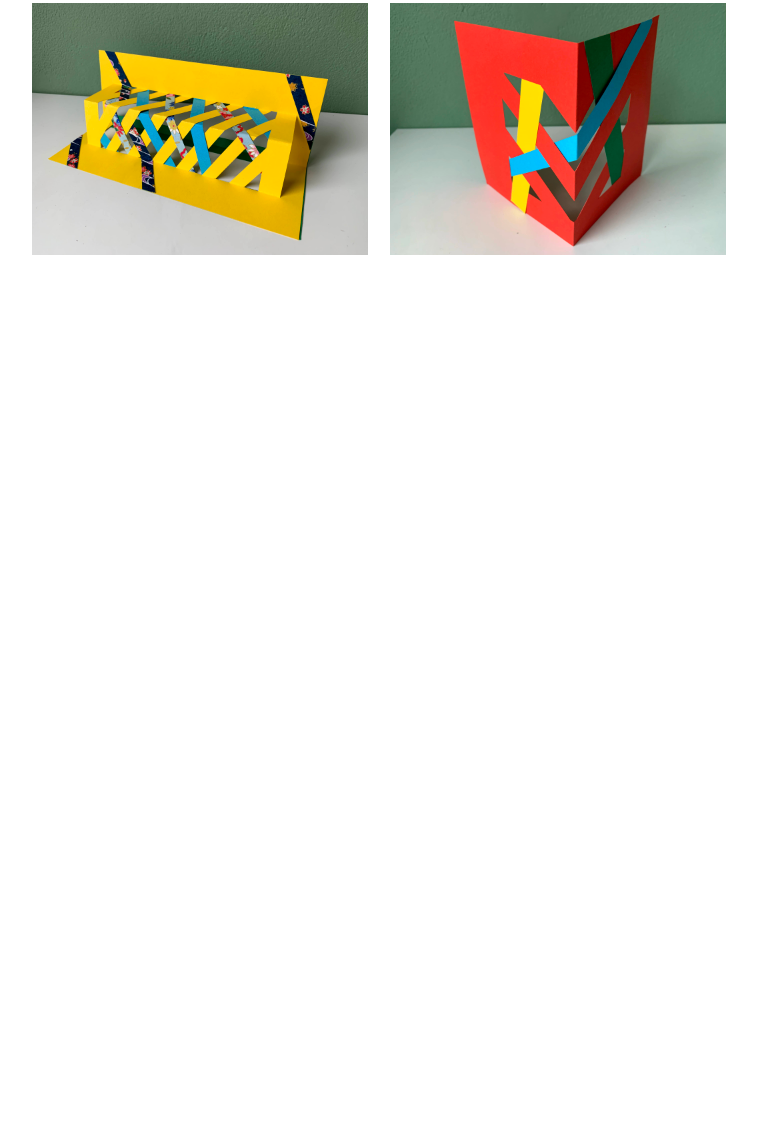
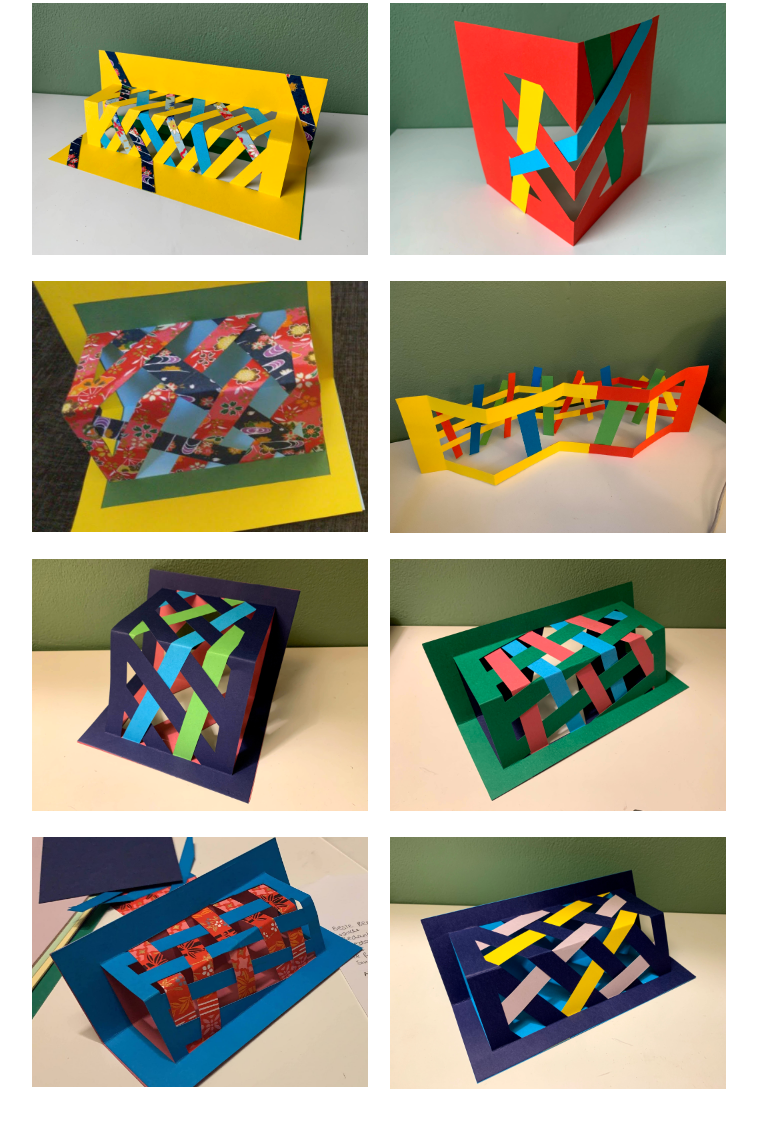
Before and after one commit to copplestone/gracecopplestone_website, a plain HTML site: page cards.html in a window 1280 px wide. Shown: the part 1871-2998 px from the top of the page, without its empty margins (261-1018 px from the left). Before the commit the page ends 2184 px from the top, so only its background shows below. Drawn offline with nearby package versions, Linux system fonts and the light colour scheme; some packages are replaced by stand-ins of ours; files whose address does not match are found by name.

Commit message:
final cards of 2020

```diff
--- a/cards.html
+++ b/cards.html
@@ -73,4 +73,16 @@
     <img src="assets/img/cards/card2020_janna_parents.jpg" style="float: left; width: 30%; margin-left: 2%; margin-top:0px; margin-bottom: 0.5em;">
     <p style="clear: both;"><br>
 
+    <img src="assets/img/cards/card2020_emily.jpg" style="float: left; width: 30%; margin-left: 19%; margin-top:0px; margin-bottom: 0.5em;">
+    <img src="assets/img/cards/card2020_jill2.jpg" style="float: left; width: 30%; margin-left: 2%; margin-top:0px; margin-bottom: 0.5em;">
+    <p style="clear: both;"><br>
+
+    <img src="assets/img/cards/card2020_johannes.jpg" style="float: left; width: 30%; margin-left: 19%; margin-top:0px; margin-bottom: 0.5em;">
+    <img src="assets/img/cards/card2020_stefano.jpg" style="float: left; width: 30%; margin-left: 2%; margin-top:0px; margin-bottom: 0.5em;">
+    <p style="clear: both;"><br>
+
+    <img src="assets/img/cards/card2020_roeters.jpg" style="float: left; width: 30%; margin-left: 19%; margin-top:0px; margin-bottom: 0.5em;">
+    <img src="assets/img/cards/card2020_creak.jpg" style="float: left; width: 30%; margin-left: 2%; margin-top:0px; margin-bottom: 0.5em;">
+    <p style="clear: both;"><br>
+
 </body>
```
Also changed, not shown: assets/img/cards/card2020_creak.jpg (added), assets/img/cards/card2020_emily.jpg (added), assets/img/cards/card2020_jill2.jpg (added), assets/img/cards/card2020_johannes.jpg (added), assets/img/cards/card2020_roeters.jpg (added), assets/img/cards/card2020_stefano.jpg (added), 2 other files.
